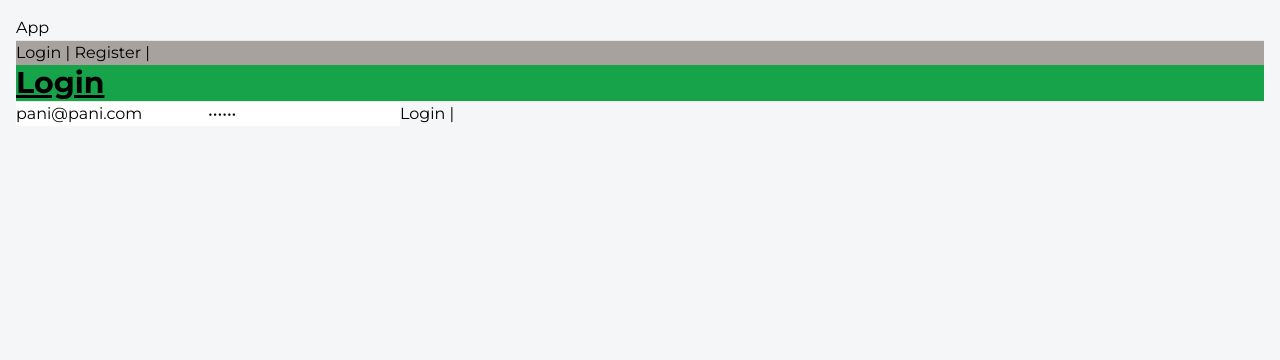
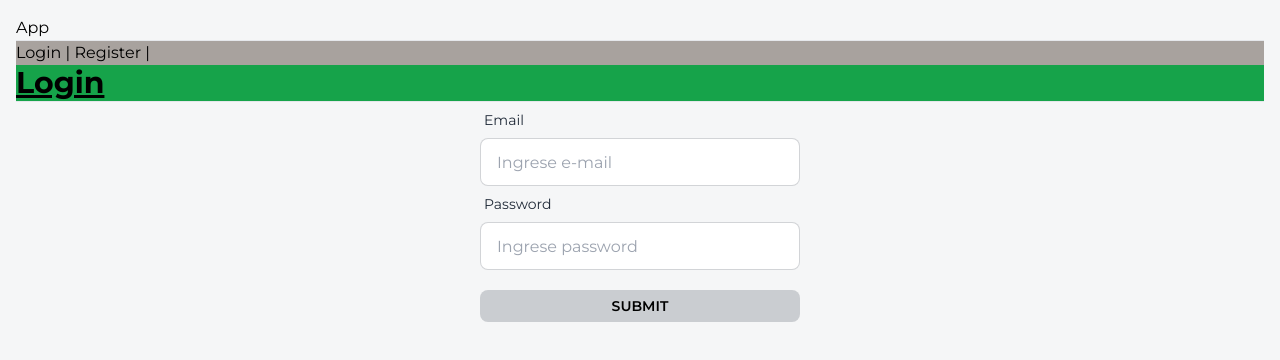
Before and after one commit to Spanioulis/app-book-released, a React (Vite) app: page /login in a window 1280 px wide. Shown: the top 360 px of the page. Built offline with nearby package versions, Linux system fonts and the light colour scheme; no server answers.

Commit message:
Refactorizar código (login/register)
Instala módulo 'axios'
Implementa componentes Forms (Error, Input & Label)
Crea utilidades (firebaseErrors & formValidate)

```diff
--- a/package.json
+++ b/package.json
@@ -9,6 +9,7 @@
     "preview": "vite preview"
   },
   "dependencies": {
+    "axios": "^1.1.3",
     "daisyui": "^2.38.1",
     "firebase": "^9.13.0",
     "react": "^18.2.0",
--- a/src/App.jsx
+++ b/src/App.jsx
@@ -11,6 +11,7 @@ import './App.css';
 
 function App() {
     const { user } = useContext(UserContext);
+    console.log('Current user App: ', user);
 
     if (user === false) {
         // TODO -> "spinner" or screen loading
--- /dev/null
+++ b/src/components/FormError.jsx
@@ -0,0 +1,5 @@
+const FormError = ({ error }) => {
+    return <>{error && <span>{error.message}</span>}</>;
+};
+
+export default FormError;
--- /dev/null
+++ b/src/components/FormInput.jsx
@@ -0,0 +1,17 @@
+import { forwardRef } from 'react';
+
+const FormInput = forwardRef(({ className, type, placeholder, onChange, onBlur, name }, ref) => {
+    return (
+        <input
+            className={className}
+            name={name}
+            onBlur={onBlur}
+            onChange={onChange}
+            placeholder={placeholder}
+            ref={ref}
+            type={type}
+        />
+    );
+});
+
+export default FormInput;
--- /dev/null
+++ b/src/components/FormLabel.jsx
@@ -0,0 +1,15 @@
+import { forwardRef } from 'react';
+
+const FormLabel = forwardRef(({ className, classnamespan, message }, ref) => {
+    return (
+        <>
+            <label className={className}>
+                <span className={classnamespan} ref={ref}>
+                    {message}
+                </span>
+            </label>
+        </>
+    );
+});
+
+export default FormLabel;
--- a/src/components/Navbar.jsx
+++ b/src/components/Navbar.jsx
@@ -4,7 +4,6 @@ import { UserContext } from '../context/UserProvider';
 
 const Navbar = () => {
     const { user, signOutUser } = useContext(UserContext);
-    console.log('user', user);
 
     const handleLogout = async () => {
         try {
--- a/src/context/UserProvider.jsx
+++ b/src/context/UserProvider.jsx
@@ -11,12 +11,13 @@ import { useEffect } from 'react';
 
 export const UserContext = createContext();
 
-const UseProvider = (props) => {
-    // TODO -> traer la llamada de la API aquí, y repartirlo...
+const UseProvider = ({ children }) => {
+    // TODO -> traer la llamada de la API aquí, y repartirlo...(el district ha de ser global (para el Home, Profile, etc.))
     const [user, setUser] = useState(false);
 
+    // TODO -> ¿Se tiene que usar este district realmente?
     const registerUser = (email, password, district) =>
-        createUserWithEmailAndPassword(auth, email, password, district);
+        createUserWithEmailAndPassword(auth, email, password);
 
     //! district también en el login??
     const loginUser = (email, password) => signInWithEmailAndPassword(auth, email, password);
@@ -29,7 +30,8 @@ const UseProvider = (props) => {
         const unsuscribe = onAuthStateChanged(auth, (user) => {
             if (user) {
                 const { email, photoURL, displayName, uid } = user;
-                setUser({ email, photoURL, displayName, uid });
+                //TODO -> Aquí añadiremos el distrito de manera global...
+                setUser({ email, photoURL, displayName, uid, distrito: 'Por defecto...' });
             } else {
                 setUser(null);
             }
@@ -41,7 +43,7 @@ const UseProvider = (props) => {
     return (
         <UserContext.Provider value={{ user, setUser, registerUser, loginUser, signOutUser }}>
             {' '}
-            {props.children}{' '}
+            {children}{' '}
         </UserContext.Provider>
     );
 };
--- a/src/routes/Home.jsx
+++ b/src/routes/Home.jsx
@@ -4,7 +4,9 @@ import { UserContext } from '../context/UserProvider';
 
 const Home = () => {
     const { user } = useContext(UserContext);
-    console.log('user home', user);
+    console.log('User', user);
+    console.log('Current district: ', user.distrito);
+    console.log('User home', user);
 
     return (
         <>
--- a/src/routes/Login.jsx
+++ b/src/routes/Login.jsx
@@ -1,26 +1,35 @@
-import { useContext, useState } from 'react';
+import { useContext } from 'react';
+import { useForm } from 'react-hook-form';
 import { useNavigate } from 'react-router-dom';
 import { UserContext } from '../context/UserProvider';
 
+import { formValidate } from '../utils/formValidate';
+import { firebaseErrors } from '../utils/firebaseErrors';
+import FormError from '../components/FormError';
+import FormInput from '../components/FormInput';
+import FormLabel from '../components/FormLabel';
+
 const Login = () => {
-    const [email, setEmail] = useState('pani@pani.com');
-    const [password, setPassword] = useState('123456');
-
     const { loginUser } = useContext(UserContext);
     const navigate = useNavigate();
+    const {
+        register,
+        handleSubmit,
+        setError,
+        formState: { errors }
+    } = useForm();
+    const { required, patternEmail, minLength, validateTrim } = formValidate();
 
-    const handleSubmit = async (e) => {
-        e.preventDefault();
-        console.log('probando submit', email, password);
-
+    const onSubmit = async (data) => {
+        const { email, password } = data;
         try {
             await loginUser(email, password);
             navigate('/home');
-            console.log('Usuario logeado');
         } catch ({ code }) {
-            // TODO -> setTime ("regístrese...")
-            navigate('/register');
-            console.log(code);
+            console.log('code...añadir a firebaseErrors los que vayan saliendo...', code);
+            setError('firebase', {
+                message: firebaseErrors(code)
+            });
         }
     };
 
@@ -28,25 +37,42 @@ const Login = () => {
         <>
             <h1 className="text-3xl font-bold underline bg-green-600">Login</h1>
             <hr />
-            <form onSubmit={handleSubmit}>
-                <input
-                    type="email"
-                    placeholder="Ingrese e-mail"
-                    value={email}
-                    onChange={(e) => setEmail(e.target.value)}
-                    required
-                />
-                <input
-                    type="password"
-                    placeholder="Ingrese password"
-                    value={password}
-                    onChange={(e) => setPassword(e.target.value)}
-                    required
-                />
-                <button type="submit">Login | </button>
+            <FormError error={errors.firebase} />
 
-                {/* ¿No tienes cuenta? Regístrate - Mirar su correcto funcionamiento */}
-                {/* <button type="submit">Regístrate...</button> */}
+            <form onSubmit={handleSubmit(onSubmit)} className="flex justify-center">
+                <div className="form-control w-full max-w-xs">
+                    <FormLabel className="label" classnamespan="label-text" message="Email" />
+                    <FormInput
+                        type="email"
+                        placeholder="Ingrese e-mail"
+                        className="input input-bordered w-full max-w-xs"
+                        {...register('email', {
+                            required,
+                            pattern: patternEmail
+                        })}
+                    ></FormInput>
+                    <FormError error={errors.email} />
+                    <FormLabel className="label" classnamespan="label-text" message="Password" />
+                    <FormInput
+                        type="password"
+                        placeholder="Ingrese password"
+                        className="input input-bordered w-full max-w-xs"
+                        // button "ver contraseña"
+                        {...register('password', {
+                            minLength,
+                            validate: validateTrim
+                        })}
+                    ></FormInput>
+                    <FormError error={errors.password} />
+                    <FormInput
+                        className="btn btn-sm btn-active btn-ghost min-w-fit mt-5"
+                        type="submit"
+                    >
+                        Login
+                    </FormInput>
+                    {/* ¿No tienes cuenta? Regístrate - Mirar su correcto funcionamiento */}
+                    {/* <button type="submit">Regístrate...</button> */}
+                </div>
             </form>
         </>
     );
--- a/src/routes/Register.jsx
+++ b/src/routes/Register.jsx
@@ -2,13 +2,21 @@ import { useEffect, useState, useContext } from 'react';
 import { useNavigate } from 'react-router-dom';
 import { useForm } from 'react-hook-form';
 import { UserContext } from '../context/UserProvider';
+// uuid4 y axios en useContext???? Pueden ser globales...
 import uuid4 from 'uuid4';
+import axios from 'axios';
+
+import { firebaseErrors } from '../utils/firebaseErrors';
+import { formValidate } from '../utils/formValidate';
+import FormError from '../components/FormError';
+import FormInput from '../components/FormInput';
+import FormLabel from '../components/FormLabel';
 
 const Register = () => {
-    // TODO -> Enviar la obtención de datos API al 'context'
+    // TODO -> Enviar la obtención de datos API al 'context' ¿?
     const API_URL = 'https://w33.bcn.cat/geoBCN/serveis/territori/districtes/';
-    // const API_URL = 'https://w33.bcn.cat/geoBCN/serveis/territori/';
     const { registerUser } = useContext(UserContext);
+    const navigate = useNavigate();
     const {
         register,
         handleSubmit,
@@ -16,7 +24,7 @@ const Register = () => {
         setError,
         formState: { errors }
     } = useForm();
-    const navigate = useNavigate();
+    const { required, patternEmail, minLength, validateTrim, validateEquals } = formValidate();
 
     //* useStates
     const [district, setDistrict] = useState('');
@@ -27,93 +35,69 @@ const Register = () => {
         const { email, password, district } = data;
         // Ver si necesitamos esta información más adelante (parte FRONTEND)
         //TODO -> para registrar y relacionar districto con el usuario, lo que podemos hacer es un array de objetos donde se registrará por la parte del Frontend todos los usuarios con su respectivo distrito
-        console.log({ email: email, contraseña: password, distrito: district });
+        //
         setDistrict(district);
 
         try {
             // Validación BACKEND
             await registerUser(email, password);
             navigate('/home');
-            console.log('usuario creado...', email, password);
         } catch ({ code }) {
-            switch (code) {
-                case 'auth/email-already-in-use':
-                    setError('email', { message: '¡Usuario ya registrado!' });
-                    break;
-                case 'auth/invalid-email':
-                    setError('email', { message: 'Formato email no válido' });
-                    break;
-                default:
-                    console.log('Error en el "server"');
-            }
+            console.log('code...añadir a firebaseErrors los que vayan saliendo...', code);
+            setError('firebase', {
+                message: firebaseErrors(code)
+            });
         }
     };
 
-    // const handleOption = (e) => {
-    //     setDistrict(e.target.value);
-    // };
-
-    console.log('district', district);
-
     useEffect(() => {
-        //TODO: Cambiar a 'axios'
-        fetch(API_URL)
-            .then((res) => res.json())
-            .then(({ resultats }) => {
-                const description = resultats.map((item) => item.descripcio);
-                setOptionList(description);
+        axios.get(API_URL).then(({ data }) => {
+            const districtList = data.resultats.map((item) => item.descripcio);
+            setOptionList(districtList);
         });
-    }, [API_URL]);
+    }, []);
 
     return (
         <>
             <h1 className="text-3xl font-bold underline bg-slate-500">Register</h1>
-            <form onSubmit={handleSubmit(onSubmit)}>
-                <input
+            <hr />
+            <FormError error={errors.firebase} />
+            <form onSubmit={handleSubmit(onSubmit)} className="flex justify-center">
+                <div className="form-control w-full max-w-xs">
+                    <FormLabel className="label" classnamespan="label-text" message="Email" />
+                    <FormInput
                         type="email"
                         placeholder="Ingrese e-mail"
+                        className="input input-bordered w-full max-w-xs"
                         {...register('email', {
-                        required: {
-                            value: true,
-                            message: 'Campo obligatorio'
-                        },
-                        pattern: {
-                            value: /[a-z0-9]+(\.[_a-z0-9]+)*@[a-z0-9-]+(\.[a-z0-9-]+)*(\.[a-z]{2,15})/,
-                            message: 'Formato de email incorrecto'
-                        }
+                            required,
+                            pattern: patternEmail
                         })}
-                />
-                {errors.email && <span>{errors.email.message}</span>}
-                <input
-                    // button "ver contraseña"
+                    ></FormInput>
+                    <FormError error={errors.email} />
+                    <FormLabel className="label" classnamespan="label-text" message="Password" />
+                    <FormInput
                         type="password"
                         placeholder="Ingrese password"
+                        className="input input-bordered w-full max-w-xs"
+                        // button "ver contraseña"
                         {...register('password', {
-                        setValues: (v) => v.trim(),
-                        minLength: { value: 6, message: 'Mínimo 6 carácteres' },
-                        validate: {
-                            trim: (v) => {
-                                if (!v.trim()) return 'Escriba una contraseña, por favor!';
-                                true;
-                            }
-                        }
-                        // TODO: Mejor opción es pattern con expresiones regulares (cuando no sea prueba)
+                            minLength,
+                            validate: validateTrim
                         })}
-                />
-                {errors.password && <span>{errors.password.message}</span>}
-
-                <input
+                    ></FormInput>
+                    <FormError error={errors.password} />
+                    <FormInput
                         type="password"
                         placeholder="Repita password"
+                        className="input input-bordered w-full max-w-xs mt-2"
                         {...register('repassword', {
-                        setValues: (v) => v.trim(),
-                        validate: {
-                            equals: (v) =>
-                                v === getValues('password') || 'No coinciden las contraseñas'
-                        }
+                            validate: validateEquals(getValues)
                         })}
-                />
-                {errors.repassword && <span>{errors.repassword.message}</span>}
+                    ></FormInput>
+                    <FormError error={errors.repassword} />
+                    <FormLabel className="label" classnamespan="label-text" message="Distrito" />
+                    {/* TODO -> Hacer el FormSelect... (https://react-hook-form.com/api/useform/register) */}
                     <select
                         className="select select-bordered w-full max-w-xs"
                         {...register('district', {
@@ -132,8 +116,11 @@ const Register = () => {
                             );
                         })}
                     </select>
-                {errors.district && <span>{errors.district.message}</span>}
-                <button type="submit">Registrar</button>
+                    <FormError error={errors.district} />
+                    <FormInput className="btn btn-outline mt-5" type="submit">
+                        Registrar
+                    </FormInput>
+                </div>
             </form>
         </>
     );
--- /dev/null
+++ b/src/utils/firebaseErrors.js
@@ -0,0 +1,15 @@
+export const firebaseErrors = (code) => {
+    // TODO -> Añadir todos los que vayan surgiendo...
+    switch (code) {
+        case 'auth/email-already-in-use':
+            return 'Usuario ya registrado';
+        case 'auth/invalid-email':
+            return 'Formato email no válido';
+        case 'auth/user-not-found':
+            return 'Usuario no registrado (añadir emoticono)';
+        case 'auth/wrong-password':
+            return 'Password incorrecto';
+        default:
+            return 'ERROR en el "server" -> Añadir error a "firebaseErrors"';
+    }
+};
--- /dev/null
+++ b/src/utils/formValidate.js
@@ -0,0 +1,25 @@
+export const formValidate = (getValues) => {
+    return {
+        required: {
+            value: true,
+            message: 'Campo obligatorio'
+        },
+        patternEmail: {
+            value: /[a-z0-9]+(\.[_a-z0-9]+)*@[a-z0-9-]+(\.[a-z0-9-]+)*(\.[a-z]{2,15})/,
+            message: 'Formato de email incorrecto'
+        },
+        minLength: { value: 6, message: 'Mínimo 6 carácteres' },
+        // TODO: Mejor opción es pattern con expresiones regulares (cuando no sea prueba)
+        validateTrim: {
+            trim: (v) => {
+                if (!v.trim()) return 'Escriba una contraseña, por favor!';
+                true;
+            }
+        },
+        validateEquals(getValues) {
+            return {
+                equals: (v) => v === getValues('password') || 'No coinciden las contraseñas'
+            };
+        }
+    };
+};
```
Also changed, not shown: 1 other file (tests, documents, lock files or other folders). Lines whose indentation alone changed are shown as unchanged.
